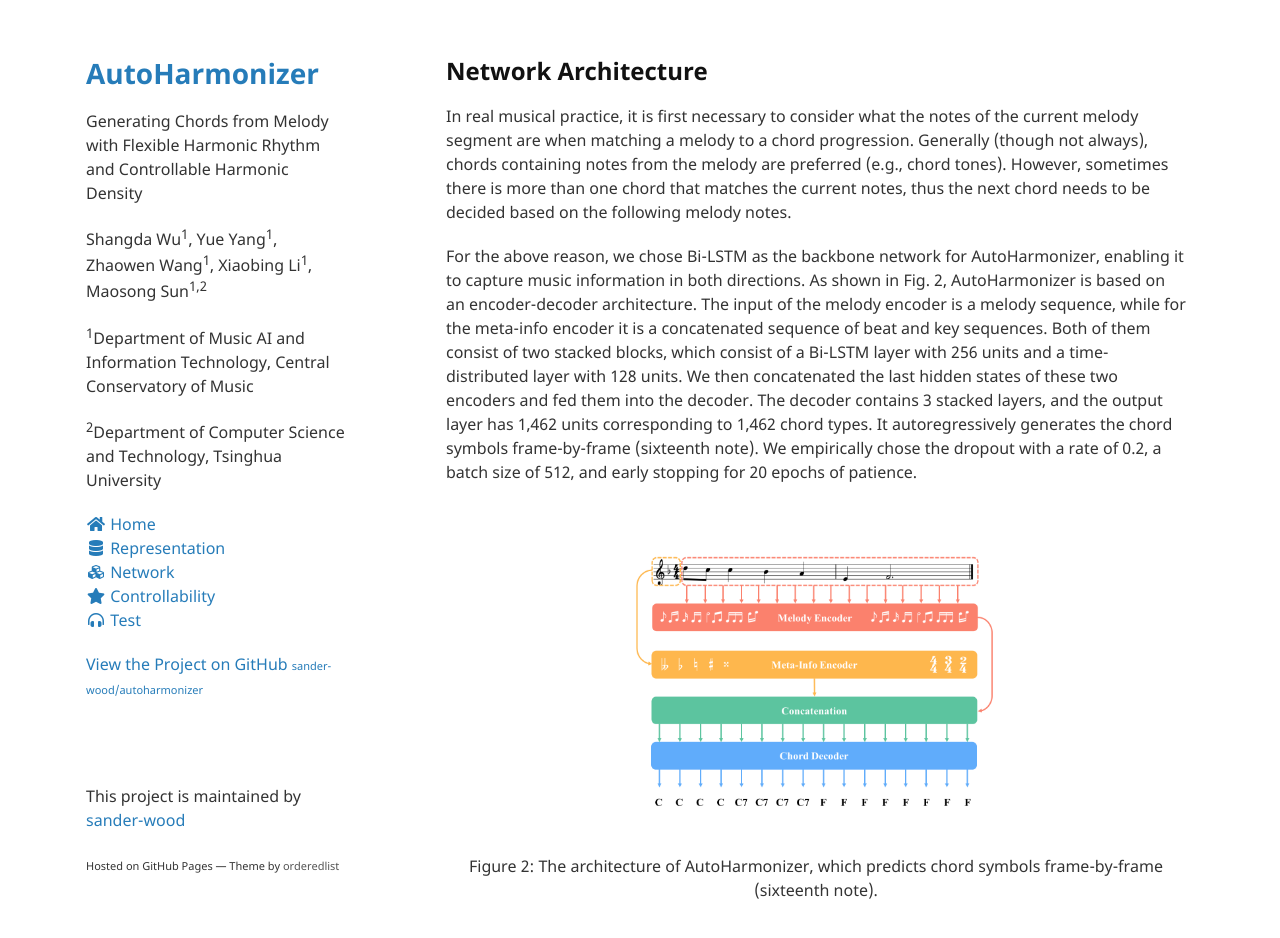
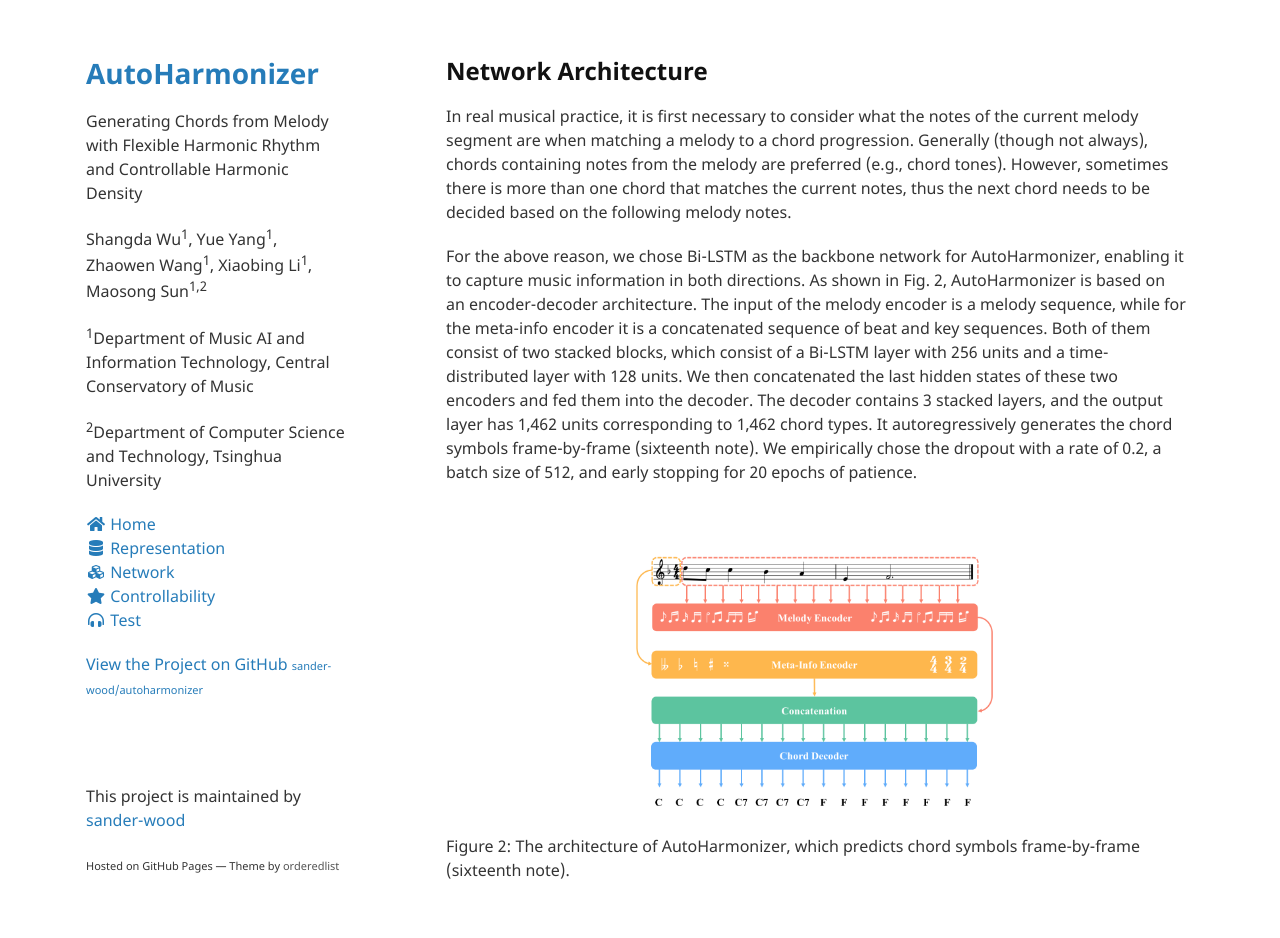
Before and after one commit to sander-wood/autoharmonizer, a Jekyll site: the page built from network.md, in a window 1280 px wide and 946 px high. Shown: the top 938 px of the window. Built offline with Jekyll 4.4.1, drawn with Linux system fonts in a browser that asks for light colours; nearby versions of some CDN libraries.

```diff
--- a/network.md
+++ b/network.md
@@ -22,5 +22,5 @@ For the above reason, we chose Bi-LSTM as the backbone network for AutoHarmonize
 <br>
 <center><img src="figs/fig2.png" alt="fig4" style="zoom:60%"></center>
 <br>
-<center>Figure 2: The architecture of AutoHarmonizer, which predicts chord symbols frame-by-frame (sixteenth note).</center>
+Figure 2: The architecture of AutoHarmonizer, which predicts chord symbols frame-by-frame (sixteenth note).
 <br>
```
